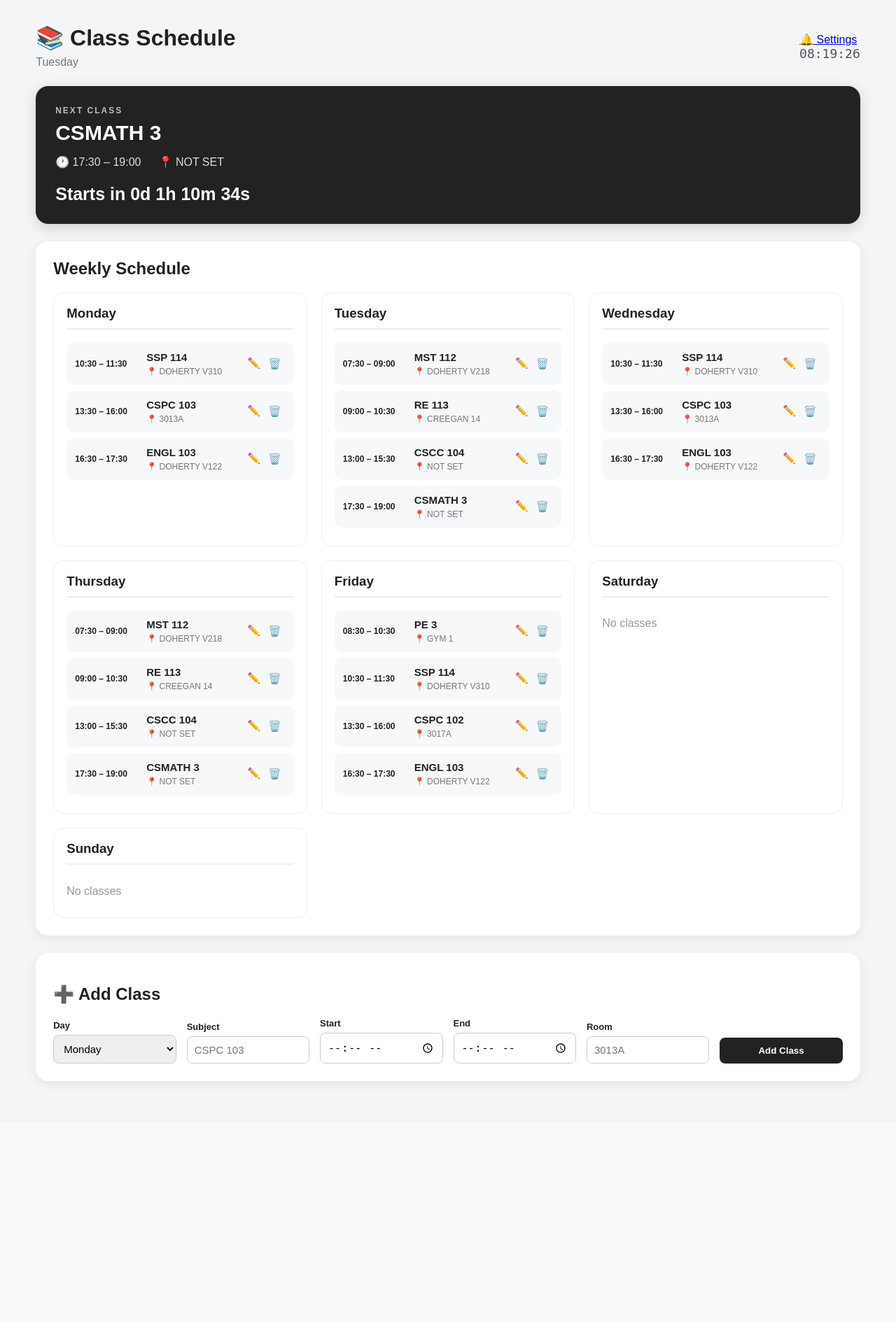
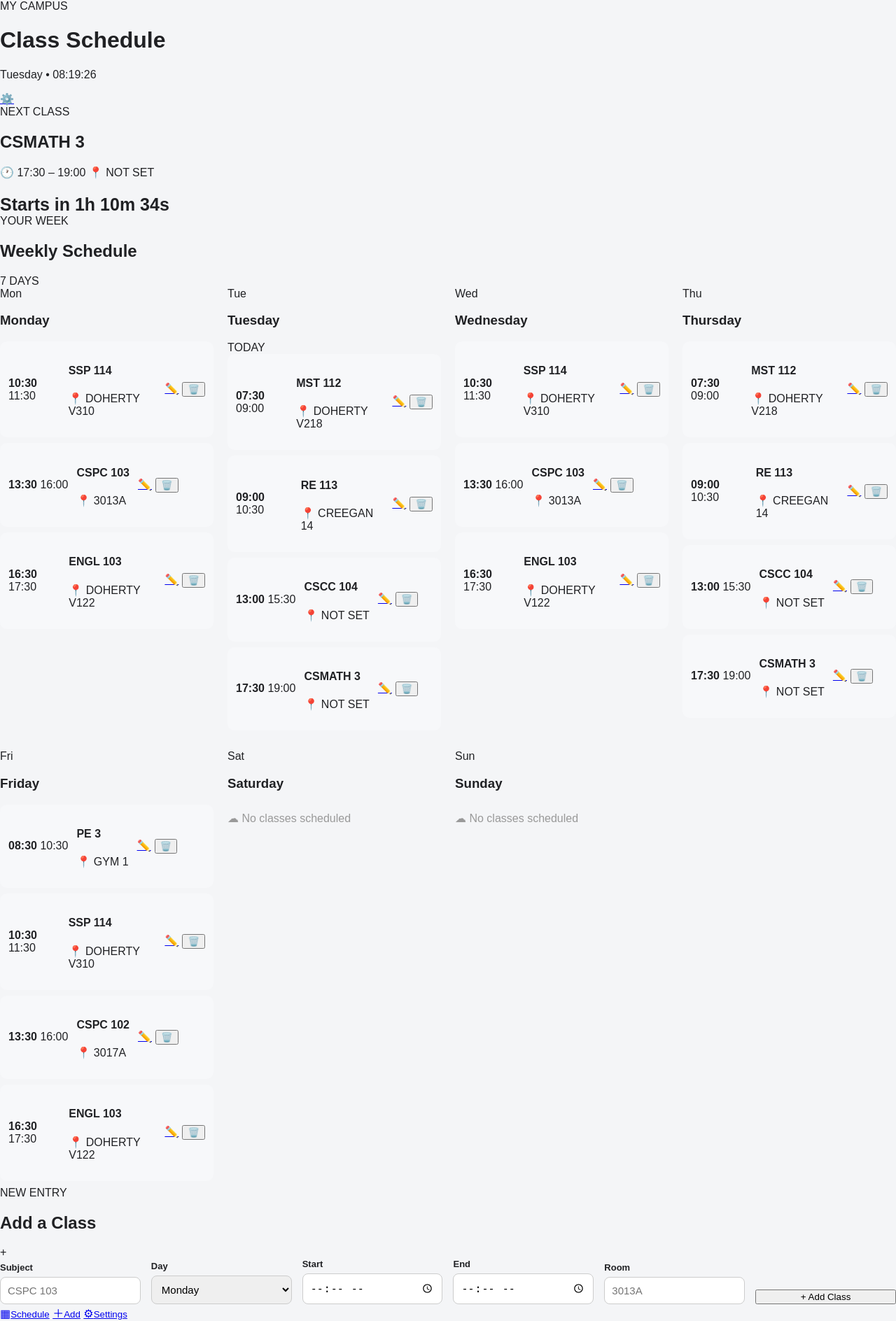
Before and after one commit to shackdoww/ClassScheduleApp, a Flask app: page / in a window 1280 px wide. Shown: the whole page at 70% size. Before the commit the page ends 1551 px from the top, so only its background shows below. Run offline with Flask 3, Linux system fonts and the light colour scheme; data comes from the database, SQL or seed files in the repository.

Commit message:
Redesign dashboard UI

```diff
--- a/templates/index.html
+++ b/templates/index.html
@@ -1,466 +1,153 @@
 <!DOCTYPE html>
 <html lang="en">
+<head>
+    <meta charset="UTF-8">
+    <meta name="viewport" content="width=device-width, initial-scale=1.0, viewport-fit=cover">
+    <meta name="theme-color" content="#0b1020">
+    <meta name="apple-mobile-web-app-capable" content="yes">
+    <meta name="apple-mobile-web-app-status-bar-style" content="black-translucent">
+    <link rel="manifest" href="{{ url_for('static', filename='manifest.json') }}">
+    <link rel="stylesheet" href="{{ url_for('static', filename='style.css') }}">
+    <title>Class Schedule</title>
+</head>
+<body>
+<div class="app-shell">
+    <header class="topbar reveal">
+        <div>
+            <div class="eyebrow">MY CAMPUS</div>
+            <h1>Class Schedule</h1>
+            <p class="date-line">{{ today_name }} <span>•</span> <span id="current-time">{{ current_time }}</span></p>
+        </div>
+        <a href="{{ url_for('settings') }}" class="icon-button" aria-label="Open notification settings">⚙️</a>
+    </header>
 
-<head>
+    {% if next_class %}
+    <section class="hero-card reveal delay-1">
+        <div class="hero-glow"></div>
+        <div class="hero-content">
+            <div class="hero-topline"><span class="live-dot"></span> NEXT CLASS</div>
+            <h2>{{ next_class.class.subject }}</h2>
+            <div class="hero-meta">
+                <span>🕐 {{ next_class.class.start_time }} – {{ next_class.class.end_time }}</span>
+                <span>📍 {{ next_class.class.room }}</span>
+            </div>
+            <div class="countdown" id="countdown" data-start="{{ next_class.datetime.isoformat() }}">Calculating...</div>
+        </div>
+    </section>
+    {% else %}
+    <section class="hero-card empty-hero reveal delay-1">
+        <div class="hero-content">
+            <div class="hero-topline">✓ ALL CLEAR</div>
+            <h2>No upcoming classes</h2>
+            <p>Enjoy the rest of your day 🎉</p>
+        </div>
+    </section>
+    {% endif %}
 
-    <meta charset="UTF-8">
-
-    <meta
-            name="viewport"
-            content="width=device-width, initial-scale=1.0"
-    >
-
-    <title>Class Schedule</title>
-
-    <link
-            rel="stylesheet"
-            href="{{ url_for('static', filename='style.css') }}"
-    >
-
-    <link rel="manifest" href="{{ url_for('static', filename='manifest.json') }}">
-    <meta name="theme-color" content="#111827">
-    <meta name="apple-mobile-web-app-capable" content="yes">
-    <meta name="apple-mobile-web-app-status-bar-style" content="default">
-
-</head>
-
-<body>
-
-<div class="container">
-
-
-    <!-- HEADER -->
-
-    <header class="header">
-
-        <div>
-
-            <h1>📚 Class Schedule</h1>
-
-            <p>
-                {{ today_name }}
-            </p>
-
+    <section class="page-section reveal delay-2" id="schedule">
+        <div class="section-title-row">
+            <div>
+                <div class="eyebrow">YOUR WEEK</div>
+                <h2>Weekly Schedule</h2>
+            </div>
+            <span class="section-badge">7 DAYS</span>
         </div>
 
-        <div class="header-right">
+        <div class="schedule">
+            {% for day in days %}
+            <article class="day-card {% if day == today_name %}today{% endif %}">
+                <div class="day-heading">
+                    <div>
+                        <span class="day-short">{{ day[:3] }}</span>
+                        <h3>{{ day }}</h3>
+                    </div>
+                    {% if day == today_name %}<span class="today-pill">TODAY</span>{% endif %}
+                </div>
 
-            <a
-                    href="{{ url_for('settings') }}"
-                    class="settings-button"
-            >
-                🔔 Settings
-            </a>
+                {% if schedule[day] %}
+                    {% for class in schedule[day] %}
+                    <div class="class-card">
+                        <div class="time-block">
+                            <strong>{{ class.start_time }}</strong>
+                            <span>{{ class.end_time }}</span>
+                        </div>
+                        <div class="class-info">
+                            <h4>{{ class.subject }}</h4>
+                            <p>📍 {{ class.room }}</p>
+                        </div>
+                        <div class="actions">
+                            <a href="{{ url_for('edit_class', class_id=class.id) }}" class="mini-action" aria-label="Edit {{ class.subject }}">✏️</a>
+                            <form action="{{ url_for('delete_class', class_id=class.id) }}" method="POST">
+                                <button type="submit" class="mini-action danger" aria-label="Delete {{ class.subject }}" onclick="return confirm('Delete this class?')">🗑️</button>
+                            </form>
+                        </div>
+                    </div>
+                    {% endfor %}
+                {% else %}
+                    <div class="no-class"><span>☁</span> No classes scheduled</div>
+                {% endif %}
+            </article>
+            {% endfor %}
+        </div>
+    </section>
 
-            <div class="clock">
-
-            <span id="current-time">
-                {{ current_time }}
-            </span>
-
+    <section class="page-section add-panel reveal delay-3" id="add">
+        <div class="section-title-row">
+            <div>
+                <div class="eyebrow">NEW ENTRY</div>
+                <h2>Add a Class</h2>
             </div>
-
+            <span class="plus-orb">+</span>
         </div>
 
-    </header>
-
-
-    <!-- NEXT CLASS -->
-
-    {% if next_class %}
-
-    <section class="next-class">
-
-        <div class="next-label">
-            NEXT CLASS
-        </div>
-
-        <h2>
-            {{ next_class.class.subject }}
-        </h2>
-
-        <div class="next-details">
-
-        <span>
-            🕐
-            {{ next_class.class.start_time }}
-            –
-            {{ next_class.class.end_time }}
-        </span>
-
-            <span>
-            📍
-            {{ next_class.class.room }}
-        </span>
-
-        </div>
-
-        <div
-                class="countdown"
-                id="countdown"
-                data-start="{{ next_class.datetime.isoformat() }}"
-        >
-            Calculating...
-        </div>
-
+        <form action="{{ url_for('add_class') }}" method="POST" class="add-form">
+            <div class="field field-wide">
+                <label>Subject</label>
+                <input type="text" name="subject" placeholder="CSPC 103" required>
+            </div>
+            <div class="field">
+                <label>Day</label>
+                <select name="day_of_week" required>
+                    <option value="0">Monday</option><option value="1">Tuesday</option><option value="2">Wednesday</option>
+                    <option value="3">Thursday</option><option value="4">Friday</option><option value="5">Saturday</option><option value="6">Sunday</option>
+                </select>
+            </div>
+            <div class="field"><label>Start</label><input type="time" name="start_time" required></div>
+            <div class="field"><label>End</label><input type="time" name="end_time" required></div>
+            <div class="field field-wide"><label>Room</label><input type="text" name="room" placeholder="3013A"></div>
+            <button type="submit" class="primary-button"><span>+</span> Add Class</button>
+        </form>
     </section>
-
-    {% else %}
-
-    <section class="next-class">
-
-        <div class="next-label">
-            NEXT CLASS
-        </div>
-
-        <h2>
-            No upcoming classes 🎉
-        </h2>
-
-        <p>
-            There are no classes scheduled.
-        </p>
-
-    </section>
-
-    {% endif %}
-
-    </section>
-
-
-    <!-- WEEKLY SCHEDULE -->
-
-    <section class="weekly-section">
-
-        <div class="section-header">
-
-            <h2>
-                Weekly Schedule
-            </h2>
-
-        </div>
-
-
-        <div class="schedule">
-
-            {% for day in days %}
-
-            <div class="day">
-
-                <h3>
-                    {{ day }}
-                </h3>
-
-
-                {% if schedule[day] %}
-
-                {% for class in schedule[day] %}
-
-                <div class="class-card">
-
-                    <div class="time">
-
-                        {{ class.start_time }}
-
-                        <span>–</span>
-
-                        {{ class.end_time }}
-
-                    </div>
-
-
-                    <div class="details">
-
-                        <h4>
-                            {{ class.subject }}
-                        </h4>
-
-                        <p>
-                            📍 {{ class.room }}
-                        </p>
-
-                    </div>
-
-
-                    <div class="actions">
-
-                        <a
-                                href="{{ url_for(
-                                    'edit_class',
-                                    class_id=class.id
-                                ) }}"
-                                class="edit-button"
-                        >
-                            ✏️
-                        </a>
-
-
-                        <form
-                                action="{{ url_for(
-                                    'delete_class',
-                                    class_id=class.id
-                                ) }}"
-                                method="POST"
-                        >
-
-                            <button
-                                    type="submit"
-                                    class="delete-button"
-                                    onclick="return confirm(
-                                        'Delete this class?'
-                                    )"
-                            >
-                                🗑️
-                            </button>
-
-                        </form>
-
-                    </div>
-
-                </div>
-
-                {% endfor %}
-
-                {% else %}
-
-                <div class="no-class">
-                    No classes
-                </div>
-
-                {% endif %}
-
-            </div>
-
-            {% endfor %}
-
-        </div>
-
-    </section>
-
-
-    <!-- ADD CLASS -->
-
-    <section class="add-section">
-
-        <h2>
-            ➕ Add Class
-        </h2>
-
-        <form
-                action="{{ url_for('add_class') }}"
-                method="POST"
-                class="add-form"
-        >
-
-            <div>
-
-                <label>Day</label>
-
-                <select
-                        name="day_of_week"
-                        required
-                >
-
-                    <option value="0">Monday</option>
-
-                    <option value="1">Tuesday</option>
-
-                    <option value="2">Wednesday</option>
-
-                    <option value="3">Thursday</option>
-
-                    <option value="4">Friday</option>
-
-                    <option value="5">Saturday</option>
-
-                    <option value="6">Sunday</option>
-
-                </select>
-
-            </div>
-
-
-            <div>
-
-                <label>Subject</label>
-
-                <input
-                        type="text"
-                        name="subject"
-                        placeholder="CSPC 103"
-                        required
-                >
-
-            </div>
-
-
-            <div>
-
-                <label>Start</label>
-
-                <input
-                        type="time"
-                        name="start_time"
-                        required
-                >
-
-            </div>
-
-
-            <div>
-
-                <label>End</label>
-
-                <input
-                        type="time"
-                        name="end_time"
-                        required
-                >
-
-            </div>
-
-
-            <div>
-
-                <label>Room</label>
-
-                <input
-                        type="text"
-                        name="room"
-                        placeholder="3013A"
-                >
-
-            </div>
-
-
-            <button
-                    type="submit"
-                    class="add-button"
-            >
-                Add Class
-            </button>
-
-        </form>
-
-    </section>
-
-
 </div>
 
+<nav class="bottom-nav">
+    <a href="#schedule" class="nav-item active"><span>▦</span><small>Schedule</small></a>
+    <a href="#add" class="nav-item"><span>＋</span><small>Add</small></a>
+    <a href="{{ url_for('settings') }}" class="nav-item"><span>⚙</span><small>Settings</small></a>
+</nav>
 
 <script>
-
-    function updateClock() {
-
-        const now = new Date();
-
-        const hours =
-            String(now.getHours()).padStart(2, "0");
-
-        const minutes =
-            String(now.getMinutes()).padStart(2, "0");
-
-        const seconds =
-            String(now.getSeconds()).padStart(2, "0");
-
-        document.getElementById(
-            "current-time"
-        ).textContent =
-            `${hours}:${minutes}:${seconds}`;
-    }
-
-
-    function updateCountdown() {
-
-        const countdown =
-            document.getElementById("countdown");
-
-        if (!countdown) {
-            return;
-        }
-
-        const startTime =
-            countdown.dataset.start;
-
-        if (!startTime) {
-            return;
-        }
-
-        const target =
-            new Date(startTime);
-
-        const now =
-            new Date();
-
-        let difference =
-            target.getTime() -
-            now.getTime();
-
-        if (difference <= 0) {
-
-            countdown.textContent =
-                "Starting now!";
-
-            return;
-        }
-
-        const totalSeconds =
-            Math.floor(difference / 1000);
-
-        const daysLeft =
-            Math.floor(
-                totalSeconds / 86400
-            );
-
-        const hoursLeft =
-            Math.floor(
-                (totalSeconds % 86400) / 3600
-            );
-
-        const minutesLeft =
-            Math.floor(
-                (totalSeconds % 3600) / 60
-            );
-
-        const secondsLeft =
-            totalSeconds % 60;
-
-        countdown.textContent =
-            `Starts in ${daysLeft}d ` +
-            `${hoursLeft}h ` +
-            `${minutesLeft}m ` +
-            `${secondsLeft}s`;
-    }
-
-
-    updateClock();
-
-    updateCountdown();
-
-
-    setInterval(
-        updateClock,
-        1000
-    );
-
-
-    setInterval(
-        updateCountdown,
-        1000
-    );
-
+function updateClock() {
+    const el = document.getElementById('current-time');
+    if (!el) return;
+    const now = new Date();
+    el.textContent = [now.getHours(), now.getMinutes(), now.getSeconds()].map(v => String(v).padStart(2, '0')).join(':');
+}
+function updateCountdown() {
+    const el = document.getElementById('countdown');
+    if (!el || !el.dataset.start) return;
+    const difference = new Date(el.dataset.start).getTime() - Date.now();
+    if (difference <= 0) { el.textContent = 'Starting now'; return; }
+    const total = Math.floor(difference / 1000);
+    const d = Math.floor(total / 86400);
+    const h = Math.floor((total % 86400) / 3600);
+    const m = Math.floor((total % 3600) / 60);
+    const s = total % 60;
+    el.textContent = d ? `Starts in ${d}d ${h}h ${m}m` : `Starts in ${h}h ${m}m ${s}s`;
+}
+updateClock(); updateCountdown();
+setInterval(updateClock, 1000); setInterval(updateCountdown, 1000);
+if ('serviceWorker' in navigator) window.addEventListener('load', () => navigator.serviceWorker.register("{{ url_for('static', filename='sw.js') }}"));
 </script>
-
-<script>
-    if ("serviceWorker" in navigator) {
-        window.addEventListener("load", () => {
-            navigator.serviceWorker.register(
-                "{{ url_for('static', filename='sw.js') }}"
-            );
-        });
-    }
-</script>
-
 </body>
-
 </html>
```
